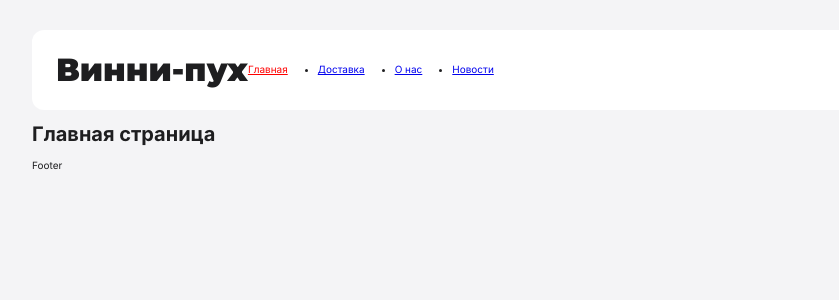
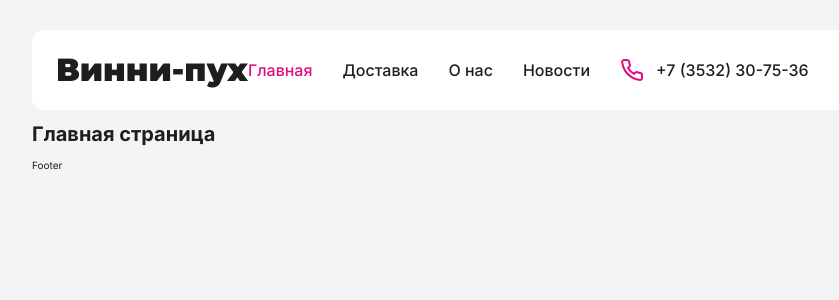
Before and after one commit to DStarky/vinnie, a React (Create React App) app: page / in a window 1280 px wide. Shown: the top 300 px of the page, without its empty margins (28-867 px from the left). Built offline with nearby package versions, Linux system fonts and the light colour scheme.

Commit message:
first header

```diff
--- a/src/assets/styles/_main.scss
+++ b/src/assets/styles/_main.scss
@@ -2,6 +2,17 @@
   margin: 0;
   padding: 0;
   box-sizing: border-box;
+}
+
+
+::selection {
+  background: $color-main;
+  color: #fff;
+}
+
+::-moz-selection {
+  background: $color-main;
+  color: #fff;
 }
 
 html {
--- a/src/components/Header/Header.jsx
+++ b/src/components/Header/Header.jsx
@@ -1,12 +1,14 @@
 import NavBar from '../NavBar/NavBar';
 import styles from './Header.module.scss';
 import { Link } from 'react-router-dom';
+
 
 const Header = () => {
   return (
     <header className={styles.Header}>
       <Link to="/" className={styles.Logo}>Винни-пух</Link>
       <NavBar />
+
     </header>
   )
 }
--- a/src/components/NavBar/NavBar.jsx
+++ b/src/components/NavBar/NavBar.jsx
@@ -1,14 +1,22 @@
 import { NavLink } from 'react-router-dom';
 import styles from './NavBar.module.scss';
+import menuElements from '../../data/navigation';
+import { Phone } from 'lucide-react';
+
 
 const NavBar = () => {
   return (
     <nav>
       <ul className={styles.Navigation}>
-        <li><NavLink className={({ isActive }) => isActive ? styles.Active : ''} to="/">Главная</NavLink></li>
-        <li><NavLink className={({ isActive }) => isActive ? styles.Active : ''} to="delivery">Доставка</NavLink></li>
-        <li><NavLink className={({ isActive }) => isActive ? styles.Active : ''} to="about-us">О нас</NavLink></li>
-        <li><NavLink className={({ isActive }) => isActive ? styles.Active : ''} to="news">Новости</NavLink></li>
+        {menuElements.map(({ id, title, link }) => {
+          return <li key={id}>
+            <NavLink className={({ isActive }) => isActive ? styles.Active : styles.Link} to={link}>{title}</NavLink>
+          </li>
+        })}
+        <div className={styles.Phone}>
+          <Phone color='hsl(328, 92%, 47%)' />
+          <a href="tel:+73532307536">+7 (3532) 30-75-36</a>
+        </div>
       </ul>
     </nav>
   )
--- a/src/components/NavBar/NavBar.module.scss
+++ b/src/components/NavBar/NavBar.module.scss
@@ -1,10 +1,65 @@
-/* @import '../../assets/styles/variables'; */
+@import '../../assets/styles/variables';
 
 .Navigation {
   display: flex;
   gap: 3rem;
+  list-style-type: none;
 }
 
 .Active {
-  color: red
+  color: $color-main;
+  font-size: 1.6rem;
+  font-weight: 500;
+  line-height: 1.5;
+  text-decoration: none;
+
+  transition: color 0.2s ease;
+
+  &:hover {
+    color: $color-font-main;
+  }
 }
+
+.Link {
+  color: $color-font-main;
+  font-size: 1.6rem;
+  font-weight: 500;
+  line-height: 1.5;
+  text-decoration: none;
+
+  transition: color 0.2s ease;
+
+  &:hover {
+    color: $color-main;
+  }
+}
+
+.Phone {
+  display: flex;
+  align-items: center;
+  gap: 1.2rem;
+  position: relative;
+
+  & a {
+    color: $color-font-main;
+    font-size: 1.6rem;
+    font-weight: 500;
+    line-height: 1.5;
+    text-decoration: none;
+    transition: color 0.2s ease;
+
+    &:hover {
+      color: $color-main;
+    }
+
+    &:before {
+      content: '';
+      position: absolute;
+      top: 0;
+      left: 0;
+      width: 100%;
+      height: 100%;
+    }
+  }
+
+}
--- /dev/null
+++ b/src/data/navigation.json
@@ -0,0 +1,22 @@
+[
+  {
+      "id": "1",
+      "title": "Главная",
+      "link": "/"
+  },
+  {
+      "id": "2",
+      "title": "Доставка",
+      "link": "delivery"
+  },
+  {
+      "id": "3",
+      "title": "О нас",
+      "link": "about-us"
+  },
+  {
+      "id": "4",
+      "title": "Новости",
+      "link": "news"
+  }
+]
```
Also changed, not shown: src/components/Header/Header.module.scss (line endings or trailing spaces).
